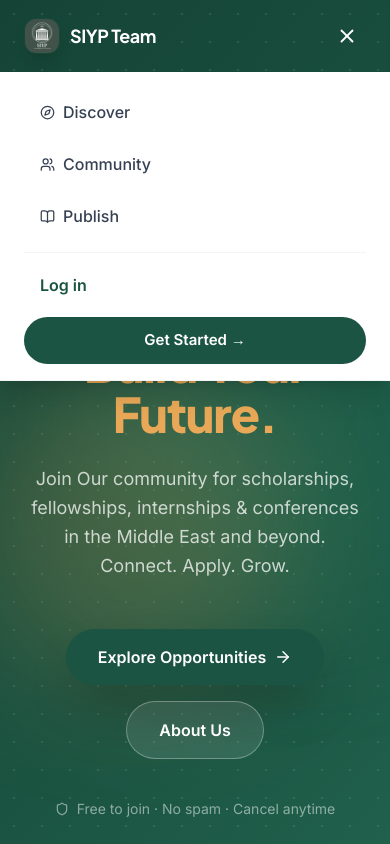
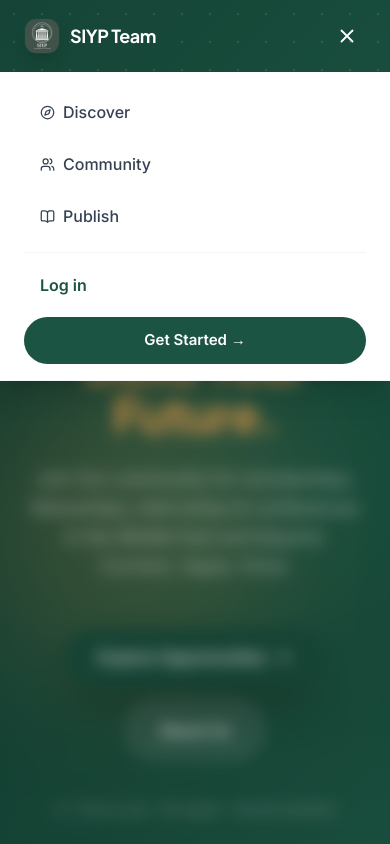
Before and after one commit to Tantawi65/siyp-platform, a React (Vite) app in the folder frontend/: page / in a window 390 px wide. Both pictures are taken after a click on the button 347 px from the left and 36 px from the top of the page. Shown: the top 844 px of the page. Built offline with nearby package versions, Linux system fonts and the light colour scheme.

Commit message:
Add click-to-close backdrop for mobile navbar menu

```diff
--- a/frontend/src/layouts/Navbar.tsx
+++ b/frontend/src/layouts/Navbar.tsx
@@ -146,6 +146,14 @@
         </div>
       </nav>
 
+      {/* Mobile Menu Backdrop */}
+      <div
+        className={`fixed inset-0 top-[72px] z-30 bg-black/20 backdrop-blur-sm transition-opacity duration-300 md:hidden ${
+          mobileOpen ? 'opacity-100' : 'opacity-0 pointer-events-none'
+        }`}
+        onClick={() => setMobileOpen(false)}
+      />
+
       {/* Mobile Menu */}
       <div
         className={`fixed inset-x-0 top-[72px] z-40 bg-white shadow-xl border-b border-gray-100 transition-all duration-300 md:hidden ${
```
